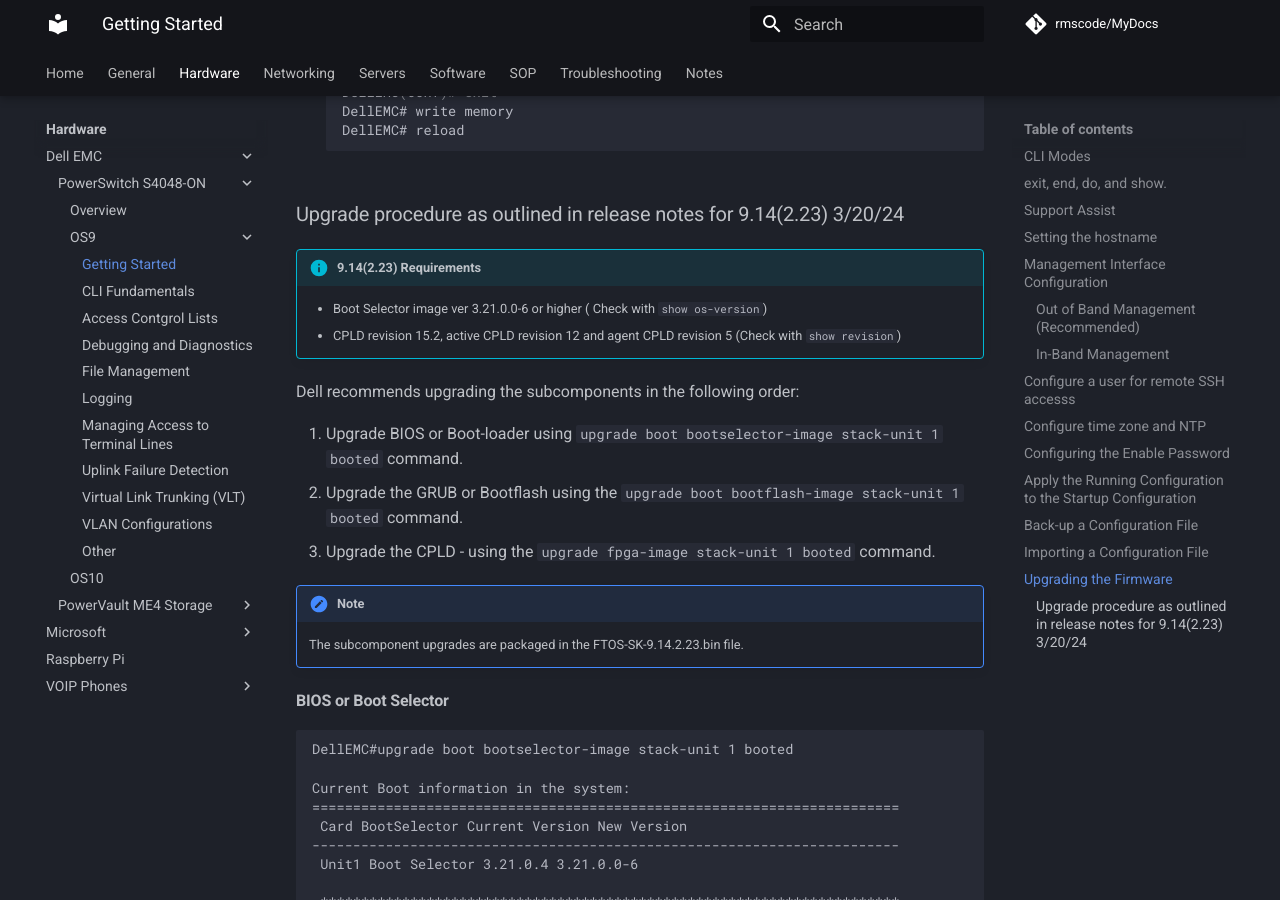
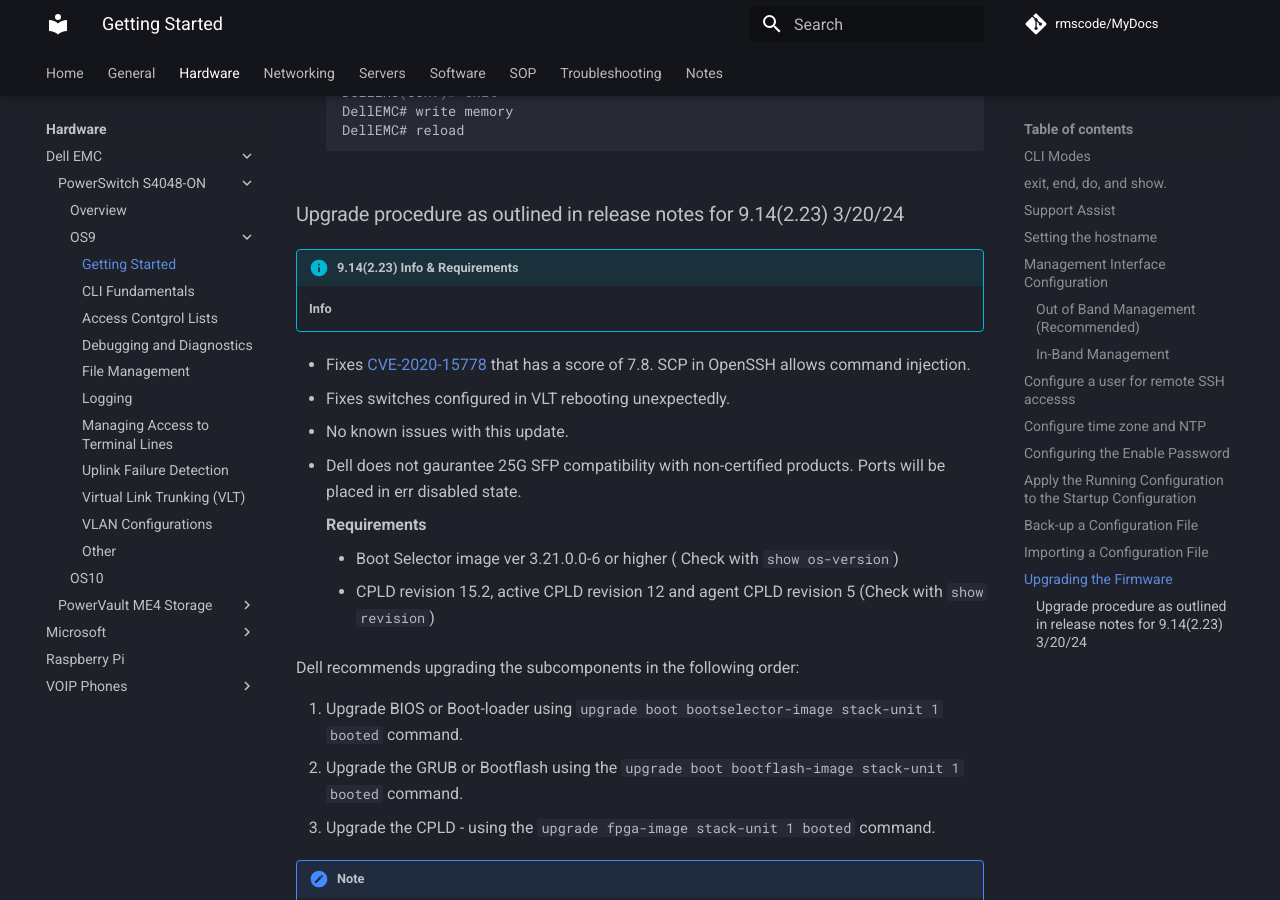
Before and after one commit to rmscode/binary-garden, an MkDocs documentation site: the page built from docs/hardware/dell-emc/S4048-ON/os9-getting-started.md, in a window 1280 px wide and 900 px high, scrolled down 6677 px. Built offline with MkDocs 1.6.1 and Material for MkDocs 9.7.7, drawn with Linux system fonts in a browser that asks for light colours; comment, search, counter and statistics services are not loaded.

Commit message:
Update os9-getting-started.md

```diff
--- a/docs/hardware/dell-emc/S4048-ON/os9-getting-started.md
+++ b/docs/hardware/dell-emc/S4048-ON/os9-getting-started.md
@@ -348,7 +348,16 @@
 
 ### Upgrade procedure as outlined in release notes for 9.14(2.23) 3/20/24
 
-!!! info "9.14(2.23) Requirements"
+!!! info "9.14(2.23) Info & Requirements"
+
+    **Info**
+
+   - Fixes [CVE-2020-15778](https://nvd.nist.gov/vuln/detail/CVE-2020-15778) that has a score of 7.8. SCP in OpenSSH allows command injection.
+   - Fixes switches configured in VLT rebooting unexpectedly.
+   - No known issues with this update.
+   - Dell does not gaurantee 25G SFP compatibility with non-certified products. Ports will be placed in err disabled state.
+
+    **Requirements**
 
     - Boot Selector image ver 3.21.0.0-6 or higher ( Check with `show os-version`)
     - CPLD revision 15.2, active CPLD revision 12 and agent CPLD revision 5 (Check with `show revision`)
```
